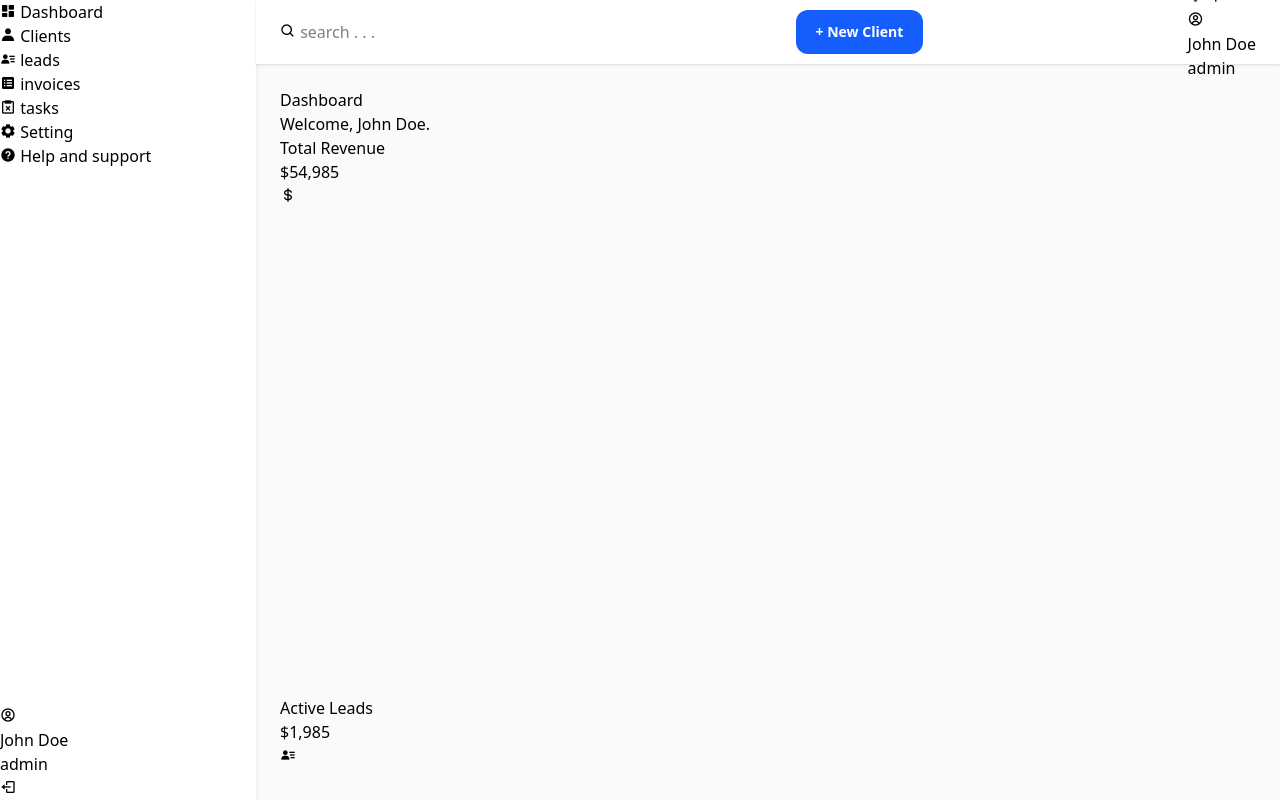
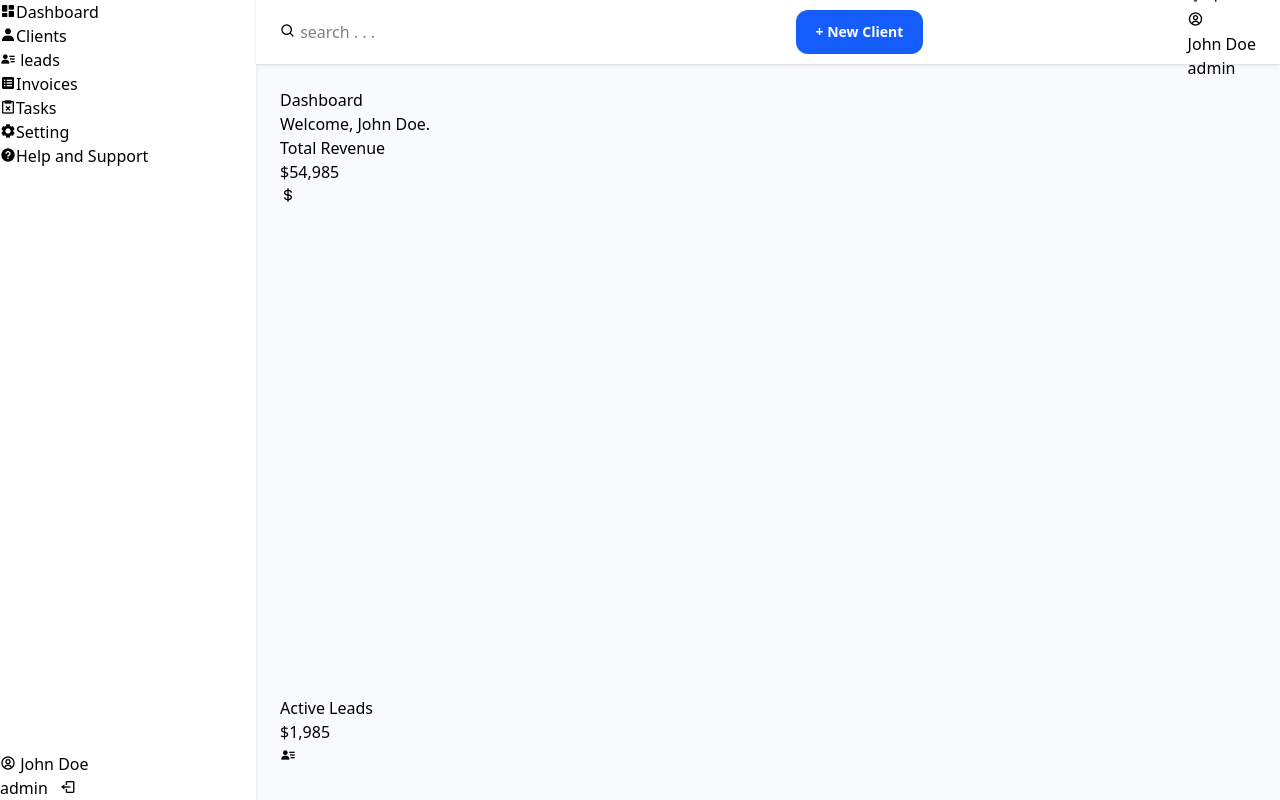
Before and after one commit to webwizsharmin/clientflow, a website with bundled scripts: page index.html in a window 1280 px wide. Built offline with nearby package versions, Linux system fonts and the light colour scheme.

Commit message:
style: add custom sidebar-link

```diff
--- a/index.html
+++ b/index.html
@@ -21,47 +21,55 @@
       <nav>
         <ul>
           <li>
-            <i class="bx bxs-dashboard"></i>
-            <a href="#home">Dashboard</a>
+            <a href="#home" class="sidebar-link">
+              <i class="bx bxs-dashboard"></i>Dashboard
+            </a>
           </li>
           <li>
-            <i class="bx bxs-user"></i>
-            <a href="#clients">Clients</a>
+            <a href="#clients" class="sidebar-link">
+              <i class="bx bxs-user"></i>Clients
+            </a>
           </li>
           <li>
-            <i class="bx bxs-user-detail"></i>
-            <a href="#leads">leads</a>
+            <a href="#leads" class="sidebar-link"
+              ><i class="bx bxs-user-detail"></i> leads</a
+            >
           </li>
           <li>
-            <i class="bx bxs-spreadsheet"></i>
-            <a href="#invoices">invoices</a>
+            <a href="#invoices" class="sidebar-link">
+              <i class="bx bxs-spreadsheet"></i>Invoices</a
+            >
           </li>
           <li>
-            <i class="bx bx-task-x"></i>
-            <a href="#tasks">tasks</a>
+            <a href="#tasks" class="sidebar-link">
+              <i class="bx bx-task-x"></i>Tasks</a
+            >
           </li>
           <li>
-            <i class="bx bxs-cog"></i>
-            <a href="#setting">Setting</a>
+            <a href="#setting" class="sidebar-link">
+              <i class="bx bxs-cog"></i>Setting</a
+            >
           </li>
           <li>
-            <i class="bx bxs-help-circle"></i>
-            <a href="#help">Help and support</a>
+            <a href="#help" class="sidebar-link"
+              ><i class="bx bxs-help-circle"></i>Help and Support</a
+            >
           </li>
         </ul>
       </nav>
 
       <div>
         <div>
-          <i class="bx bx-user-circle"></i>
-          <div>
-            <p>John Doe</p>
+          <p class="gap-3 px-4 py-0.5">
+            <i class="bx bx-user-circle"></i> John Doe
+          </p>
+          <div class="flex gap-3 px-4 py-2">
             <p>admin</p>
+            <a href="#logout" class="sidebar-link">
+              <i class="bx bx-log-out"></i>
+            </a>
           </div>
         </div>
-        <a href="#logout">
-          <i class="bx bx-log-out"></i>
-        </a>
       </div>
     </aside>
 
```
